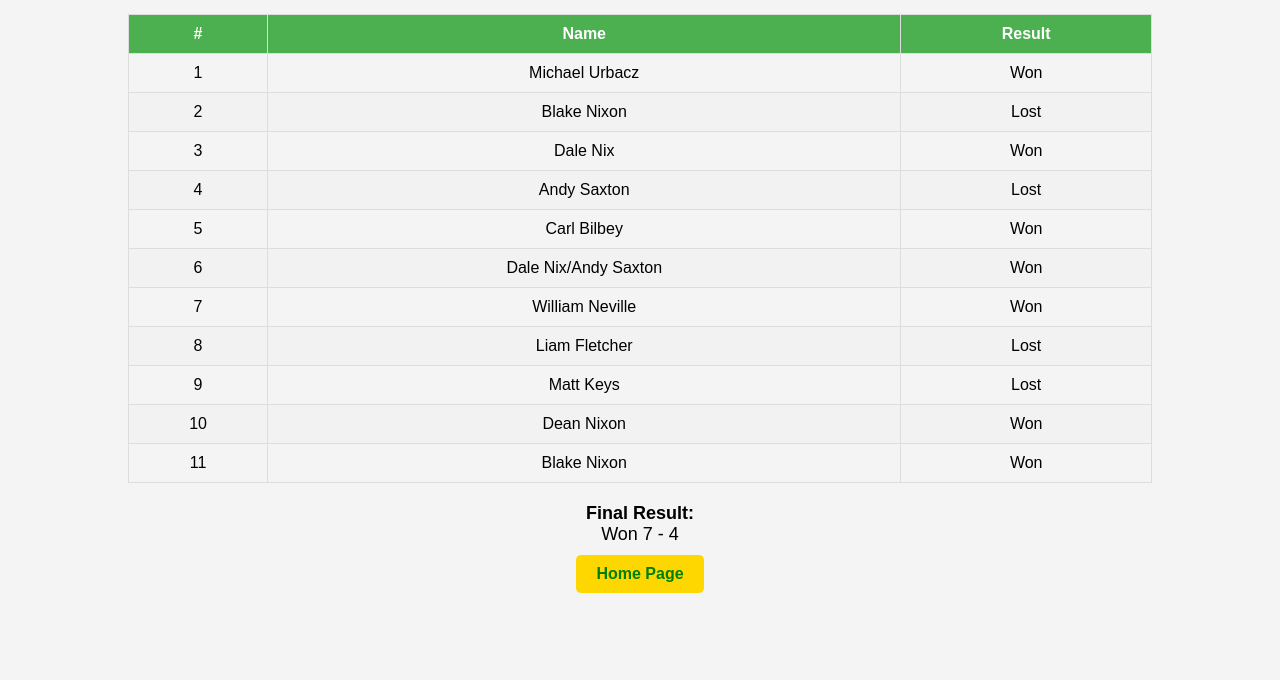
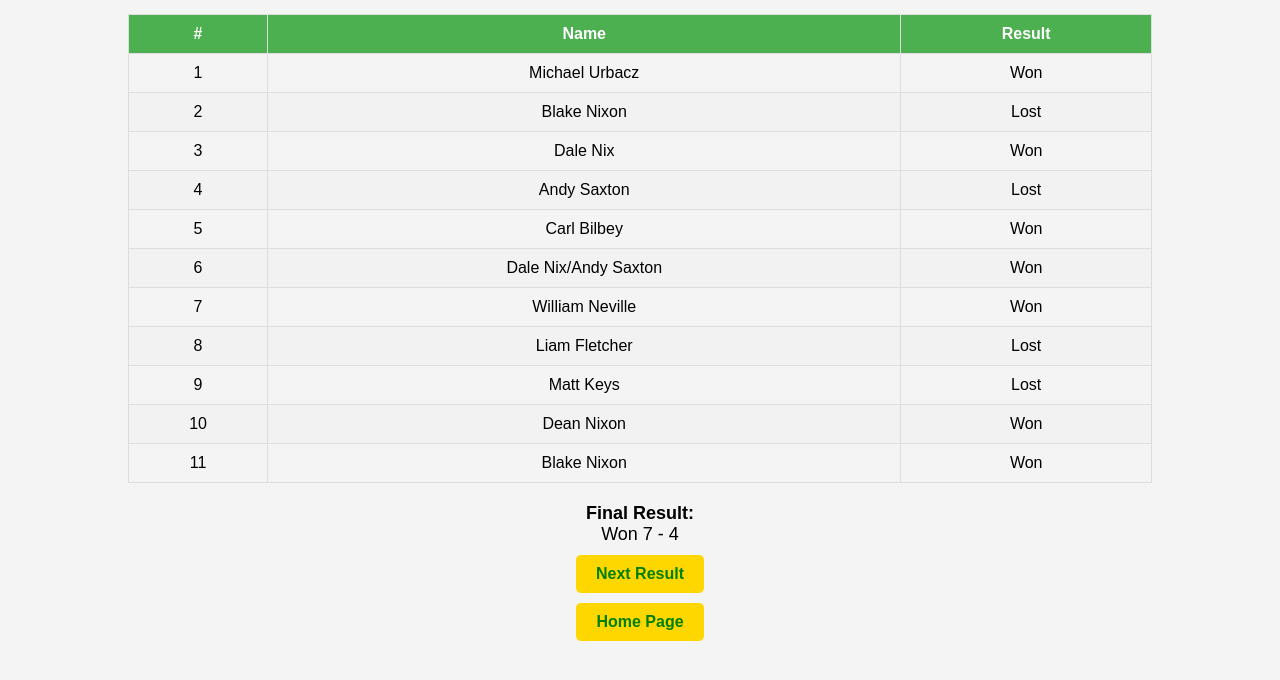
Before and after one commit to con-club-pool-2026/league-result-4, a plain HTML site: page index.html in a window 1280 px wide. Shown: the part 64-744 px from the top of the page. Drawn offline with Linux system fonts and the light colour scheme.

Commit message:
Update index.html

```diff
--- a/index.html
+++ b/index.html
@@ -149,6 +149,7 @@
 </section>
 
 <section>
+<p><a href="https://con-club-pool-2026.github.io/league-result-5/" class="button-link">Next Result</a></p>
 <p><a href="https://con-club-pool-2026.github.io/home/" class="button-link">Home Page</a></p>
 </section>
 
```
